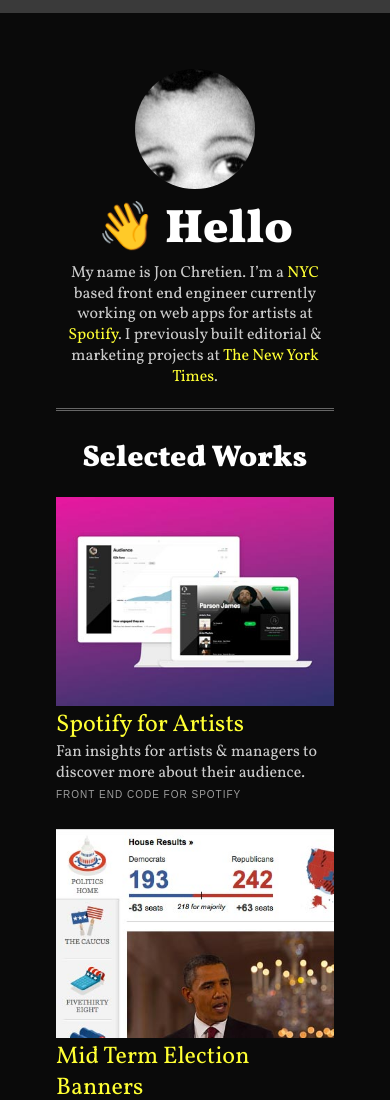
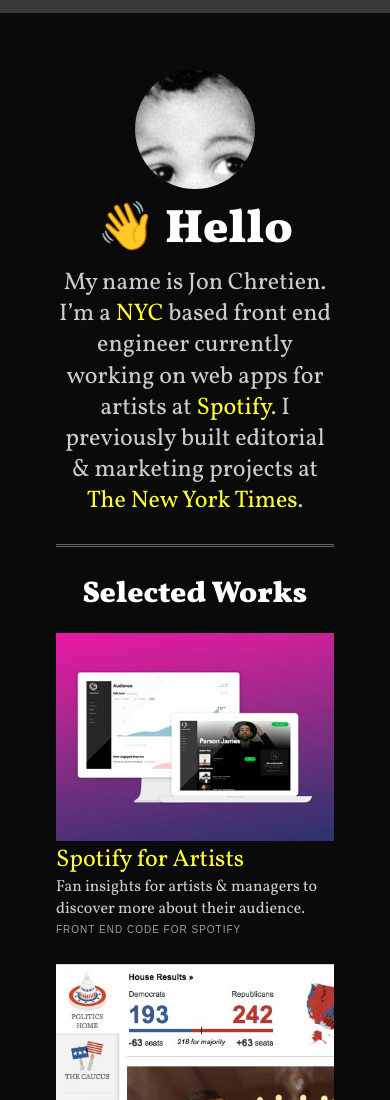
Before and after one commit to ShantonWaldien/Project-2, a plain HTML site: page index.html in a window 390 px wide. Shown: the top 1100 px of the page. Drawn offline with Linux system fonts and the light colour scheme; a script that the page names is missing.

Commit message:
adjusted font sizes for responsive design

```diff
--- a/css/main.css
+++ b/css/main.css
@@ -262,7 +262,7 @@ li {
  }
 
  .intro {
-    font-size: 0.8em;
+    font-size: 24px;
     padding: 0;
  }
 
```
